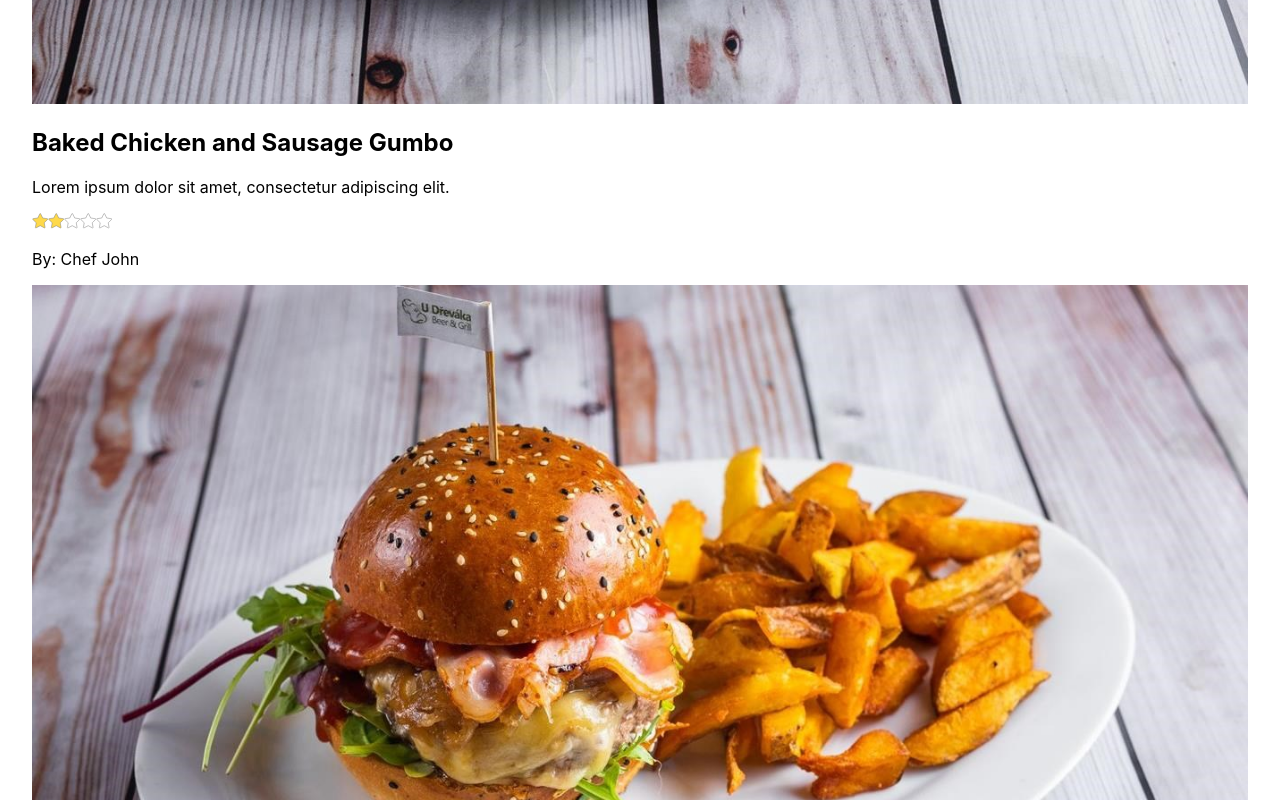
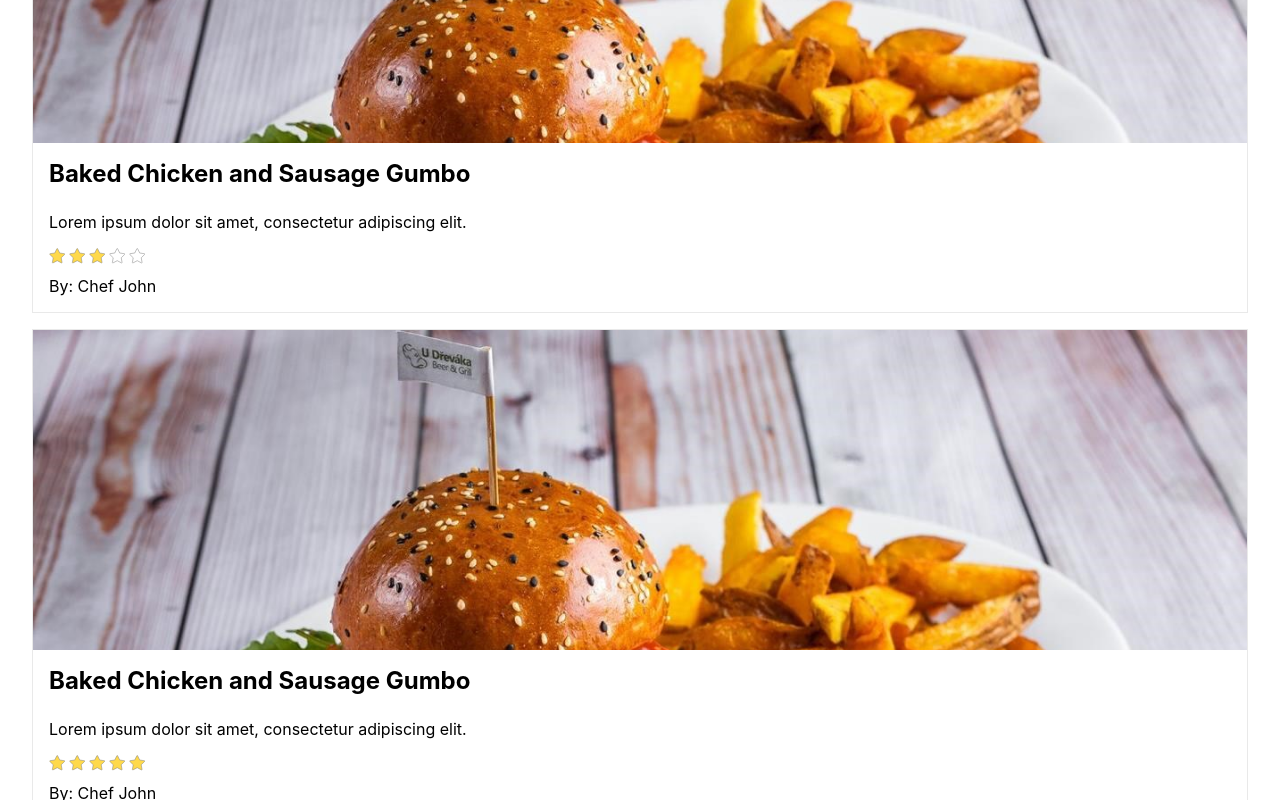
Before and after one commit to PeterMada/peter-recipes-vercel, a Next.js app: page / in a window 1280 px wide. Shown: the part 1180-1980 px from the top of the page. Built offline with nearby package versions, Linux system fonts and the light colour scheme.

Commit message:
Fix styles

```diff
--- a/src/components/rating/Rating.js
+++ b/src/components/rating/Rating.js
@@ -1,6 +1,6 @@
 import React from 'react';
 import { Star } from './Star';
-//import './rating.scss';
+import styles from './Rating.module.css';
 
 export const Rating = ({ rating, outOf }) => {
   const fullStar = parseInt(rating);
@@ -8,7 +8,7 @@ export const Rating = ({ rating, outOf }) => {
 
   return (
     <p
-      className='rating'
+      className={styles.rating}
       aria-label={`Rating is ${rating} out of ${outOf}`}>
       {Array(parseInt(outOf))
         .fill(0)
--- /dev/null
+++ b/src/components/rating/Rating.module.css
@@ -0,0 +1,10 @@
+.rating {
+  margin: 0;
+}
+.ratingStar {
+  margin-right: 0.25rem;
+}
+
+.ratingtemplate {
+  display: none;
+}
--- a/src/components/rating/Star.js
+++ b/src/components/rating/Star.js
@@ -1,4 +1,5 @@
 import React from 'react';
+import styles from './Rating.module.css';
 
 export const Star = ({ starOpacity }) => {
   let starFill = 'url(#half)';
@@ -12,7 +13,7 @@ export const Star = ({ starOpacity }) => {
   return (
     <>
       <svg
-        className='rating__star'
+        className={styles.ratingStar}
         width='16'
         height='16'
         viewBox='0 0 16 16'>
--- a/src/components/rating/rating.scss
+++ /dev/null
@@ -1,11 +0,0 @@
-.rating {
-  margin: 0;
-
-  &__star {
-    margin-right: 0.25rem;
-
-    &--template {
-      display: none;
-    }
-  }
-}
--- a/src/components/recipe/RecipeSmall.js
+++ b/src/components/recipe/RecipeSmall.js
@@ -3,27 +3,23 @@ import { Rating } from '../rating/Rating';
 import Image from 'next/image';
 import Link from 'next/link';
 import burger from '../../assets/images/burger.jpg';
-//import './RecipeSmall.scss';
+import styles from './RecipeSmall.module.css';
 
 export const RecipeSmall = ({ rating, outOf }) => {
   return (
-    <div className='recipe-small'>
-      <div className='recipe-small__img-wrap'>
-        <Image
-          className='recipe-small__img-wrap--img'
-          src={burger}
-          alt='Burger'
-        />
+    <div className={styles.recipeSmall}>
+      <div className={styles.imgWrap}>
+        <Image className={styles.imgWrapImg} src={burger} alt='Burger' />
       </div>
-      <div className='recipe-small__text'>
-        <h2 className='recipe-small__text--heading'>
+      <div className={styles.text}>
+        <h2 className={styles.textHeading}>
           <Link href='/'>Baked Chicken and Sausage Gumbo</Link>
         </h2>
-        <p className='recipe-small__text--paragraph'>
+        <p className={styles.textParagraph}>
           Lorem ipsum dolor sit amet, consectetur adipiscing elit.
         </p>
         <Rating rating={rating} outOf={outOf} />
-        <p className='recipe-small__text--author'>
+        <p className={styles.textAuthor}>
           By: <Link href='/'>Chef John</Link>
         </p>
       </div>
--- /dev/null
+++ b/src/components/recipe/RecipeSmall.module.css
@@ -0,0 +1,26 @@
+.recipeSmall {
+  border: 1px solid #e9e9e9;
+  margin: 1rem 0;
+}
+.recipeSmall .imgWrap {
+  max-height: 20rem;
+  overflow: hidden;
+}
+.recipeSmall .imgWrapImg {
+  object-fit: cover;
+  display: block;
+  width: 100%;
+  height: 100%;
+}
+.recipeSmall .text {
+  padding: 1em 1rem;
+}
+.recipeSmall .textHeading {
+  margin: 0 0 1em 0;
+}
+.recipeSmall .textParagraph {
+  margin: 0 0 1em 0;
+}
+.recipeSmall .textAuthor {
+  margin: 0.5em 0 0 0;
+}
--- a/src/components/recipe/RecipeSmall.scss
+++ /dev/null
@@ -1,34 +0,0 @@
-@import '../../assets/styles/variables.scss';
-
-.recipe-small {
-  border: 1px solid #e9e9e9;
-  margin: 1rem 0;
-
-  &__img-wrap {
-    max-height: 20rem;
-    overflow: hidden;
-
-    &--img {
-      object-fit: cover;
-      display: block;
-      width: 100%;
-      height: 100%;
-    }
-  }
-
-  &__text {
-    padding: 1em 1rem;
-
-    &--heading {
-      margin: 0 0 1em 0;
-    }
-
-    &--paragraph {
-      margin: 0 0 1em 0;
-    }
-
-    &--author {
-      margin: 0.5em 0 0 0;
-    }
-  }
-}
--- a/src/layouts/main/Main.js
+++ b/src/layouts/main/Main.js
@@ -29,9 +29,11 @@ export const Main = () => {
           </defs>
         </svg>
 
-        <RecipeSmall rating={2} outOf={5} />
-        <RecipeSmall rating={3} outOf={5} />
-        <RecipeSmall rating={5} outOf={5} />
+        <div>
+          <RecipeSmall rating={2} outOf={5} />
+          <RecipeSmall rating={3} outOf={5} />
+          <RecipeSmall rating={5} outOf={5} />
+        </div>
       </div>
     </>
   );
```
Also changed, not shown: styles/Card.module.scss (deleted, +0 -45 lines).
